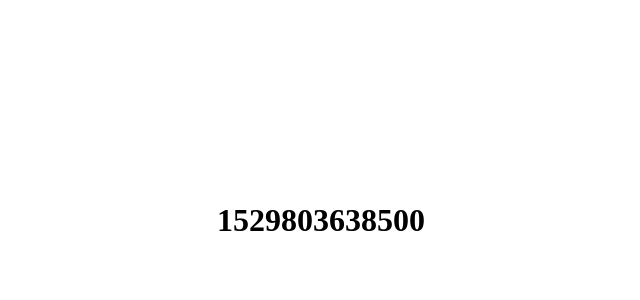
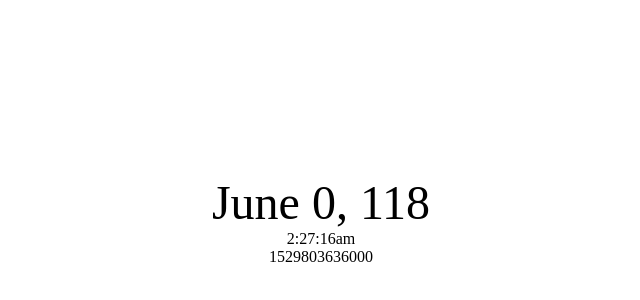
Before and after one commit to zfreedman/react_clock, a React app: page / in a window 1280 px wide. Shown: the part 180-480 px from the top of the page, without its empty margins (319-959 px from the left). Built offline with nearby package versions, Linux system fonts and the light colour scheme.

Commit message:
refactor: Refactored code for date, timer, and ticker

```diff
--- a/public/style/style.css
+++ b/public/style/style.css
@@ -1,5 +1,13 @@
 body {
   margin: 0;
+}
+
+.appDiv {
+  text-align: center;
+}
+
+#dater {
+  font-size: 48px;
 }
 
 #root {
@@ -8,3 +16,6 @@ body {
   height: 100vh;
   justify-content: center;
 }
+
+#ticker {
+}
--- /dev/null
+++ b/src/dater.js
@@ -0,0 +1,34 @@
+import React from "react";
+
+export default class Dater extends React.Component {
+  constructor(props) {
+    super(props);
+
+    this.state = {
+      day: this.props.day,
+      month: this.props.month,
+      year: this.props.year
+    };
+
+    this.dateString = this.dateString.bind(this);
+  }
+
+  dateString() {
+    let months = [
+      `January`, `February`, `March`, `April`, `May`, `June`,
+      `July`, `August`, `September`, `October`, `November`, `December`
+    ];
+    let m = months[this.props.date.getMonth()];
+    let d = this.props.date.getDay();
+    let y = this.props.date.getYear();
+    return `${m} ${d}, ${y}`;
+  }
+
+  render() {
+    return (
+      <div id="dater" className="appDiv">
+        {this.dateString()}
+      </div>
+    );
+  }
+}
--- a/src/index.js
+++ b/src/index.js
@@ -1,30 +1,36 @@
 import React from "react";
 import ReactDOM from "react-dom";
+
+import Dater from "./dater";
+import Timer from "./timer";
+import Ticker from "./ticker";
 
 class App extends React.Component {
   constructor(props) {
     super(props);
 
     this.state = {
-      tick: .1,
-      time: Date.now()
+      date: new Date(),
+      tick: .5,
     };
 
-    this.updateTime = this.updateTime.bind(this);
+    this.updateDate = this.updateDate.bind(this);
 
-    setInterval(this.updateTime, this.state.tick * 1000);
+    setInterval(this.updateDate, this.state.tick * 1000);
   }
 
-  updateTime() {
+  updateDate() {
     this.setState({
-      time: Date.now()
+      date: new Date()
     });
   }
 
   render() {
     return (
       <div>
-        <h1>{this.state.time}</h1>
+        <Dater date={this.state.date} />
+        <Timer date={this.state.date} />
+        <Ticker time={this.state.date.getTime()} />
       </div>
     );
   }
--- /dev/null
+++ b/src/ticker.js
@@ -0,0 +1,11 @@
+import React from "react";
+
+export default class Ticker extends React.Component {
+  render() {
+    return (
+      <div id="ticker" className="appDiv">
+        {this.props.time}
+      </div>
+    );
+  }
+}
--- /dev/null
+++ b/src/timer.js
@@ -0,0 +1,32 @@
+import React from "react";
+
+export default class Timer extends React.Component {
+  constructor(props) {
+    super(props);
+
+    this.timeString = this.timeString.bind(this);
+  }
+
+  timeString() {
+    // format hours
+    let hours = this.props.date.getHours();
+    let displayHours = (hours + 1) % 13;
+    // format minutes
+    let minutes = this.props.date.getMinutes();
+    minutes = String(minutes).length === 2 ? minutes : `0` + minutes;
+
+    let seconds = this.props.date.getSeconds();
+    let halves = [`am`, `pm`];
+
+    let half = hours < 11 ? halves[0] : halves[1];
+    return `${displayHours}:${minutes}:${seconds}${half}`;
+  }
+
+  render() {
+    return (
+      <div id="ticker" className="appDiv">
+        {this.timeString()}
+      </div>
+    );
+  }
+}
```
Also changed, not shown: .eslintrc.js.
